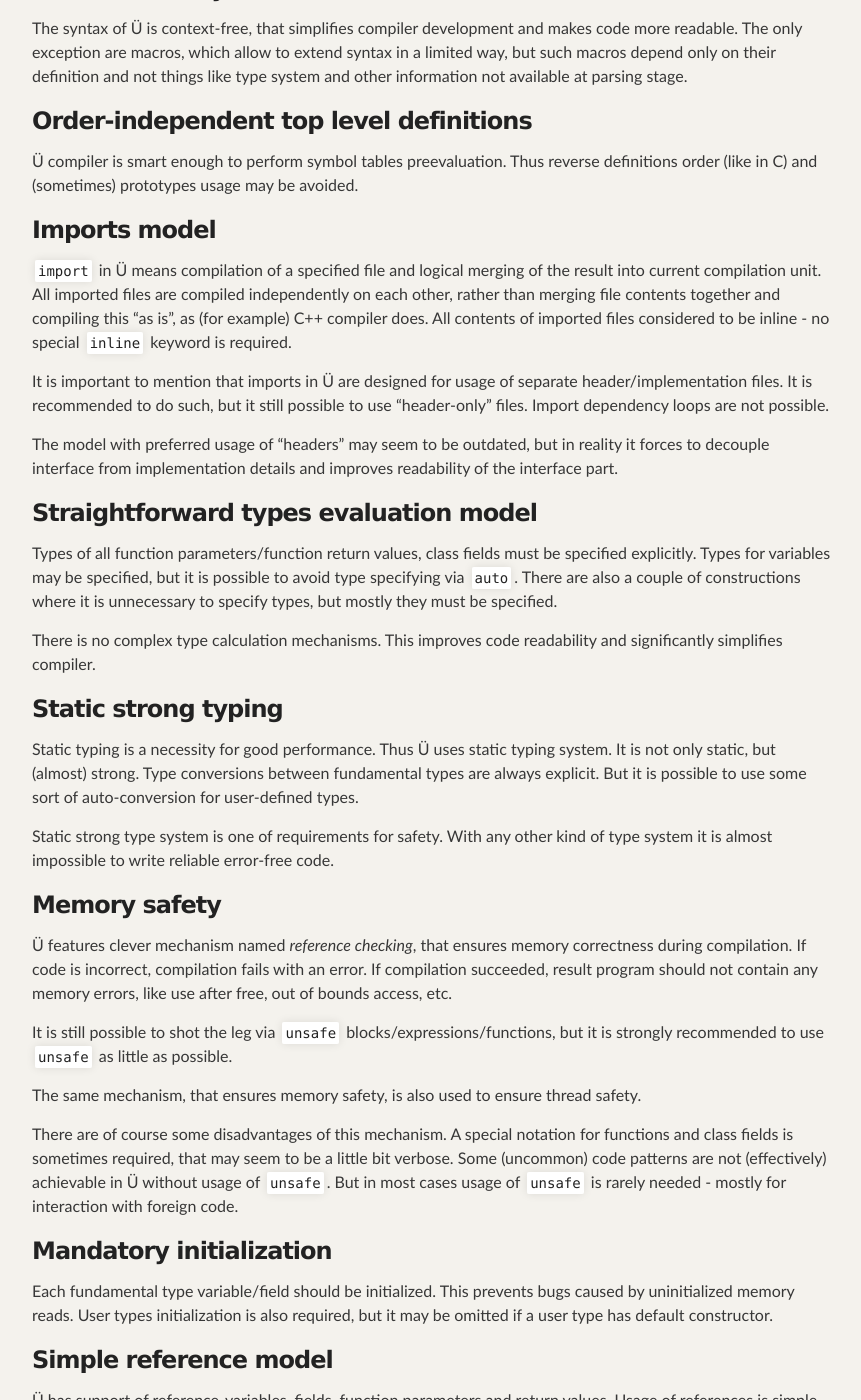
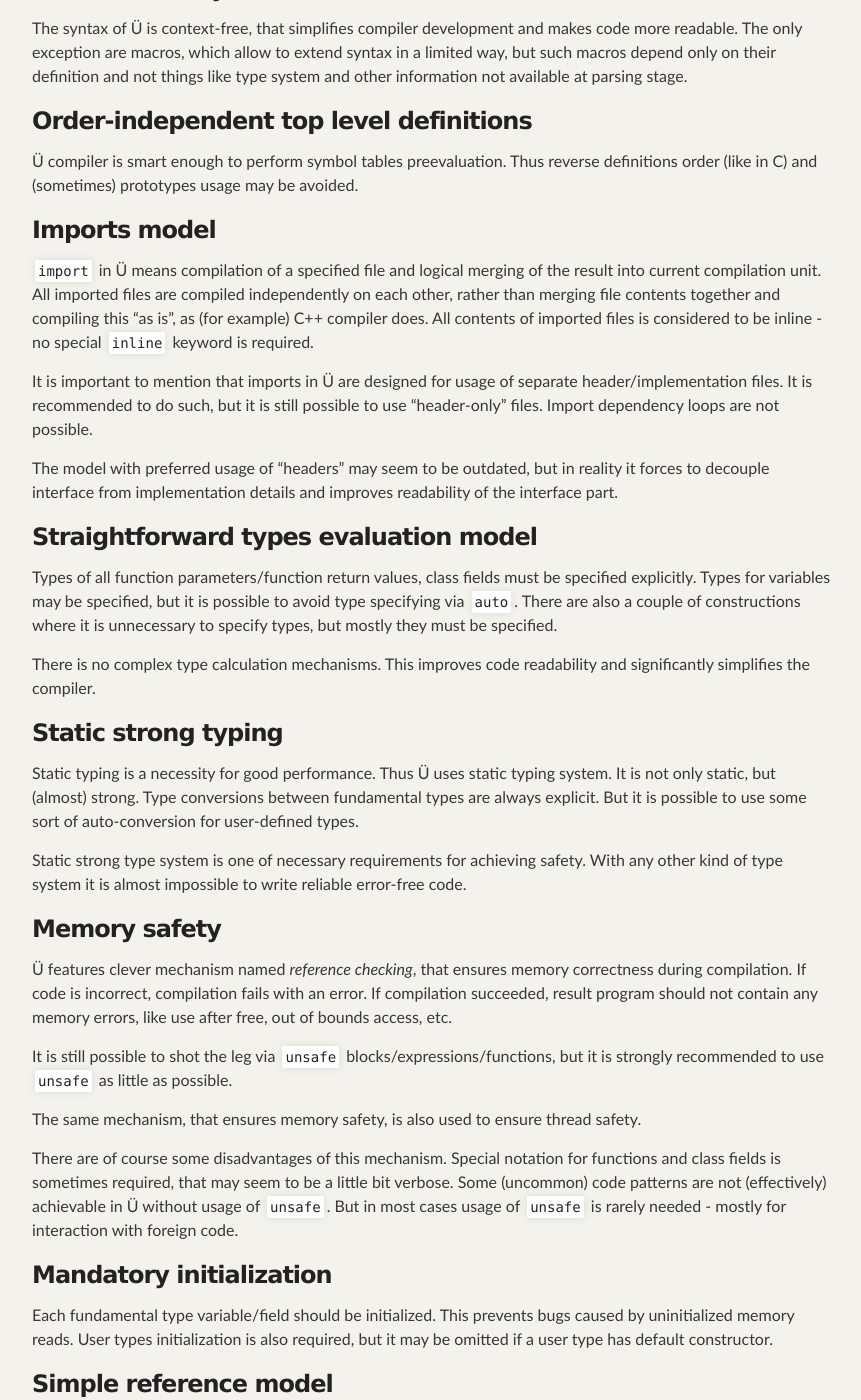
Before and after one commit to Panzerschrek/U-00DC-Sprache-site, a Jekyll site: the page built from overview.md, in a window 1280 px wide and 1400 px high, scrolled down 580 px. Shown: the whole window, without its empty margins (208-1069 px from the left). Built offline with Jekyll 4.4.1, drawn with Linux system fonts in a browser that asks for light colours; our own code applies the rules of GitHub Pages for plain Markdown files; some of the changed text lies outside the part shown.

Commit message:
Neboljšije grammaticeskije ispravlenija i pereformulirovki v obzornoj statje.

```diff
--- a/overview.md
+++ b/overview.md
@@ -14,8 +14,8 @@ Good performance is achievable only via compilation into native code.
 Interpretation or virtual machine (even with JIT) is too slow.
 Because of that Ü targets machine code.
 
-It is based on LLVM library and thus uses whole LLVM infrastructure.
-Ü compiler supports whatever processor architecture that is supported by LLVM.
+Ü compiler is based on LLVM library and thus uses the whole LLVM infrastructure.
+It can support whatever processor architecture that is supported by LLVM.
 
 
 ### Context-free syntax
@@ -34,10 +34,10 @@ Thus reverse definitions order (like in C) and (sometimes) prototypes usage may
 
 `import` in Ü means compilation of a specified file and logical merging of the result into current compilation unit.
 All imported files are compiled independently on each other, rather than merging file contents together and compiling this "as is", as (for example) C++ compiler does.
-All contents of imported files considered to be inline - no special `inline` keyword is required.
+All contents of imported files is considered to be inline - no special `inline` keyword is required.
 
 It is important to mention that imports in Ü are designed for usage of separate header/implementation files.
-It is recommended to do such, but it still possible to use "header-only" files.
+It is recommended to do such, but it is still possible to use "header-only" files.
 Import dependency loops are not possible.
 
 The model with preferred usage of "headers" may seem to be outdated, but in reality it forces to decouple interface from implementation details and improves readability of the interface part.
@@ -50,7 +50,7 @@ Types for variables may be specified, but it is possible to avoid type specifyin
 There are also a couple of constructions where it is unnecessary to specify types, but mostly they must be specified.
 
 There is no complex type calculation mechanisms.
-This improves code readability and significantly simplifies compiler.
+This improves code readability and significantly simplifies the compiler.
 
 
 ### Static strong typing
@@ -61,7 +61,7 @@ It is not only static, but (almost) strong.
 Type conversions between fundamental types are always explicit.
 But it is possible to use some sort of auto-conversion for user-defined types.
 
-Static strong type system is one of requirements for safety.
+Static strong type system is one of necessary requirements for achieving safety.
 With any other kind of type system it is almost impossible to write reliable error-free code.
 
 
@@ -76,7 +76,7 @@ It is still possible to shot the leg via `unsafe` blocks/expressions/functions,
 The same mechanism, that ensures memory safety, is also used to ensure thread safety.
 
 There are of course some disadvantages of this mechanism.
-A special notation for functions and class fields is sometimes required, that may seem to be a little bit verbose.
+Special notation for functions and class fields is sometimes required, that may seem to be a little bit verbose.
 Some (uncommon) code patterns are not (effectively) achievable in Ü without usage of `unsafe`.
 But in most cases usage of `unsafe` is rarely needed - mostly for interaction with foreign code.
 
@@ -99,7 +99,7 @@ But for code simplicity references are not a part of the type system, rather tha
 ### Assignment/copying model
 
 Ü supports copying/assignment via just `=` for many types, including user types (if `=` is defined).
-There is no need to call something like `clone` to create copy of a value.
+There is no need to call something like `clone` to create a copy of a value.
 
 But Ü is still effective and allows to avoid unnecessary copying.
 Temporary values are effectively moved, named variables may be moved manually via `move` operator.
@@ -193,7 +193,7 @@ This allows for most classes not to be polymorph and thus to avoid polymorhpism
 No exceptions means no hidden control flow and no possibility to silently ignore errors.
 This allows to improve overall code reliability.
 
-The absence of exceptions also may improve runtime performance and reduce result executables size.
+The absence of exceptions also improves runtime performance (comparing to languages with exceptions) and reduces result executables size.
 
 
 ### Compile-time evaluation
@@ -201,7 +201,7 @@ The absence of exceptions also may improve runtime performance and reduce result
 Ü supports compile-time evaluation via `constexpr` mechanism.
 Simple expressions and calls to `constexpr` functions with all arguments - compile-time constants are evaluated in compile-time.
 
-A function may be marked as `constexpr` if it uses a safe and deterministic subset of Ü - no `unsafe`, no memory allocations, no runtime polymorphism.
+A function may be marked as `constexpr` if it uses safe and deterministic subset of Ü - no `unsafe`, no memory allocations, no runtime polymorphism.
 
 
 ### Compile-time type information
@@ -213,7 +213,7 @@ Together with `constexpr` evaluation it allows to write template code with diffe
 ### Mixins as ultimate metaprogramming solution
 
 Ü provides arbitrary compile-time code generation - via mixin strings.
-This allows to generate any Ü code in compilation time and thus almost eliminates need for any external code generation tools/scripts.
+This allows to generate any Ü code in compilation time and thus almost eliminates the need for any external code generation tools/scripts.
 Some code, impossible with templates, is possible to generate using mixins.
 
 
@@ -221,7 +221,7 @@ Some code, impossible with templates, is possible to generate using mixins.
 
 Ü supports namespaces like in C++.
 Namespaces may be used in different files, they may be opened and closed multiple times, nested namespaces are possible.
-Mechanism of namespaces allows to structure code independent on project files structure.
+The mechanism of namespaces allows to structure code independent on project files structure.
 
 
 ### Async functions
```
Also changed, not shown: other parts of overview.md (+4 -4 lines).
